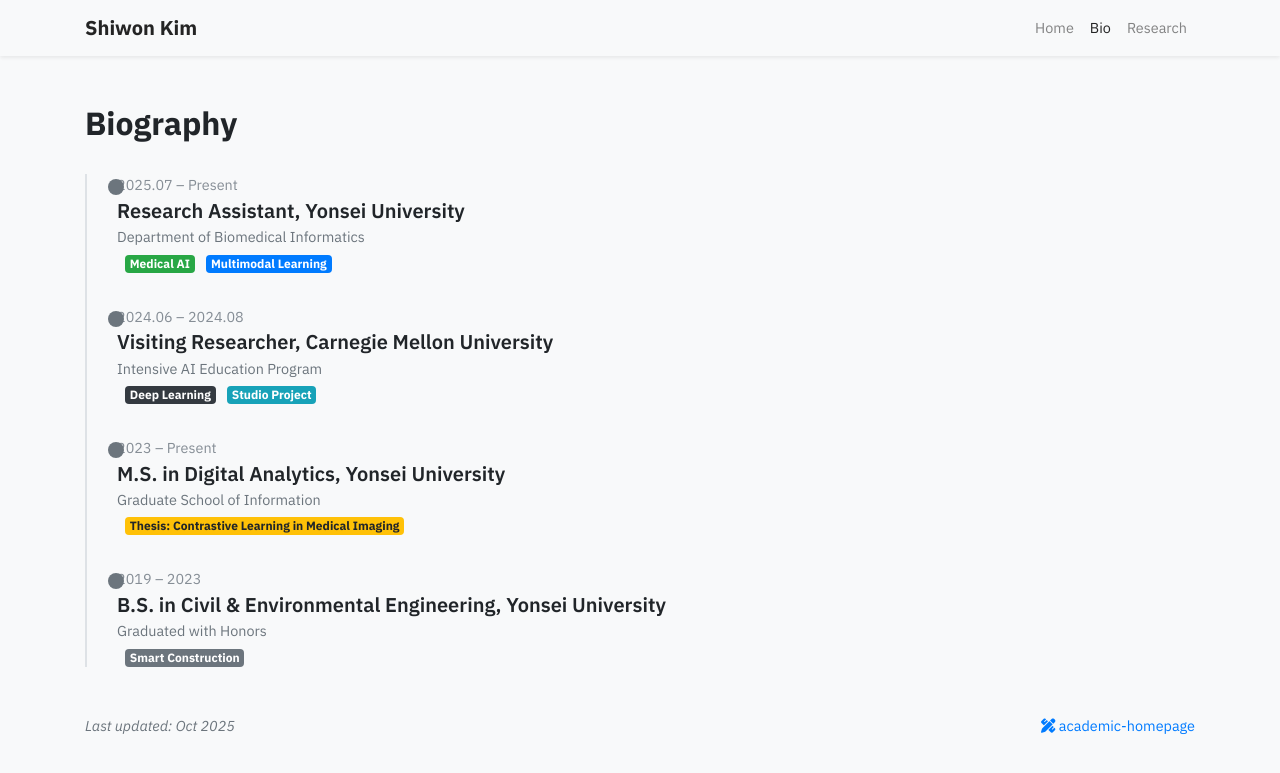
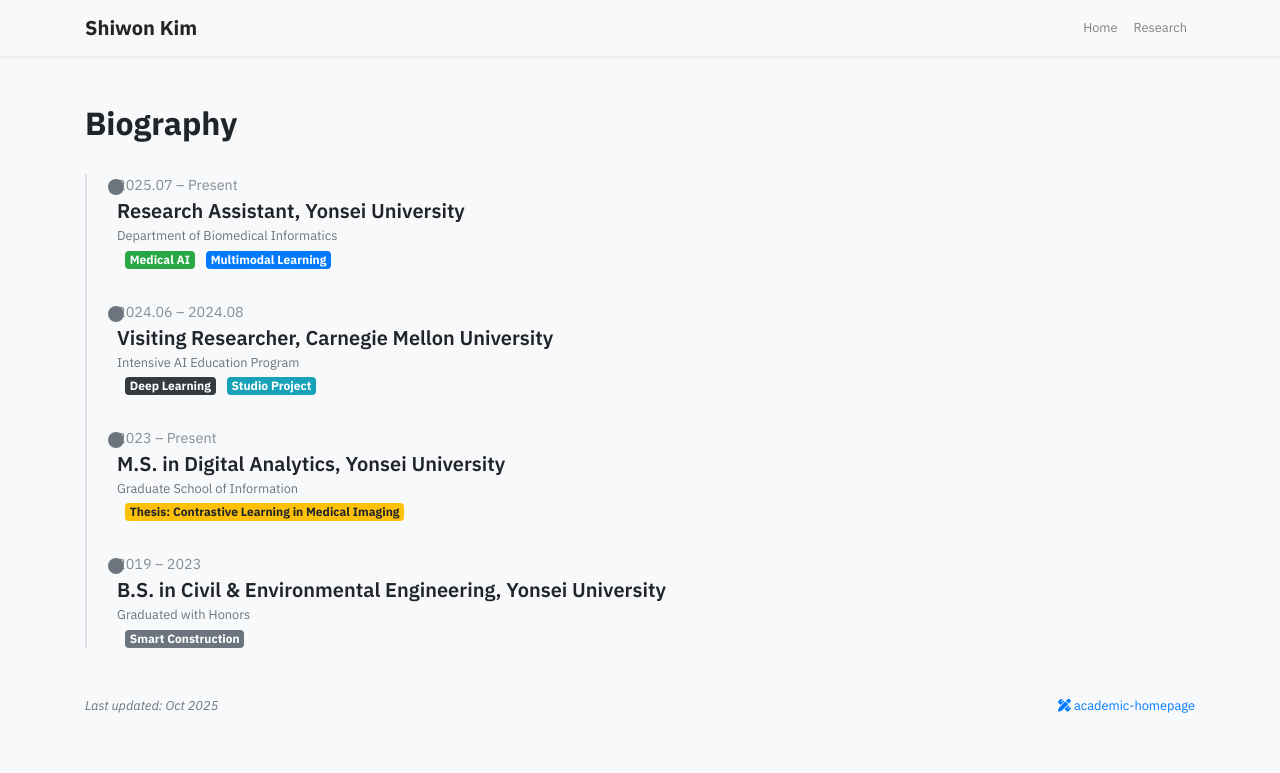
Before and after one commit to shiwonkim/shiwonkim.github.io, a Jekyll site: the page built from bio.html, in a window 1280 px wide. Shown: the top 773 px of the page. Built offline with Jekyll 4.4.1, drawn with Linux system fonts in a browser that asks for light colours; nearby versions of some CDN libraries; some web fonts are replaced; a style sheet for code colours, icons or effects is not loaded.

Commit message:
edit profile

```diff
--- a/_data/navigation.yml
+++ b/_data/navigation.yml
@@ -3,8 +3,8 @@
 #       For example, the `navbar_title` field in `showcase.html` is "Showcase" and the `name` field here should also be "Showcase"
 - name: Home
   url: /
-- name: Bio
-  url: /bio
+# - name: Bio
+#   url: /bio
 - name: Research
   url: /research
 # - name: Showcase
--- a/_layouts/default.html
+++ b/_layouts/default.html
@@ -20,7 +20,7 @@
 
     <style>
         body {
-          font-size: 0.9rem;
+          font-size: 0.8rem;
         }
     </style>
 </head>
--- a/research.html
+++ b/research.html
@@ -15,7 +15,7 @@
     font-weight: 400;
     border-radius: 999px;
     margin-right: 0.5em;
-    margin-bottom: 0.6em;
+    margin-bottom: 0.65em;
     cursor: pointer;
     background-color: #e9ecef;
     color: #495057;
```
